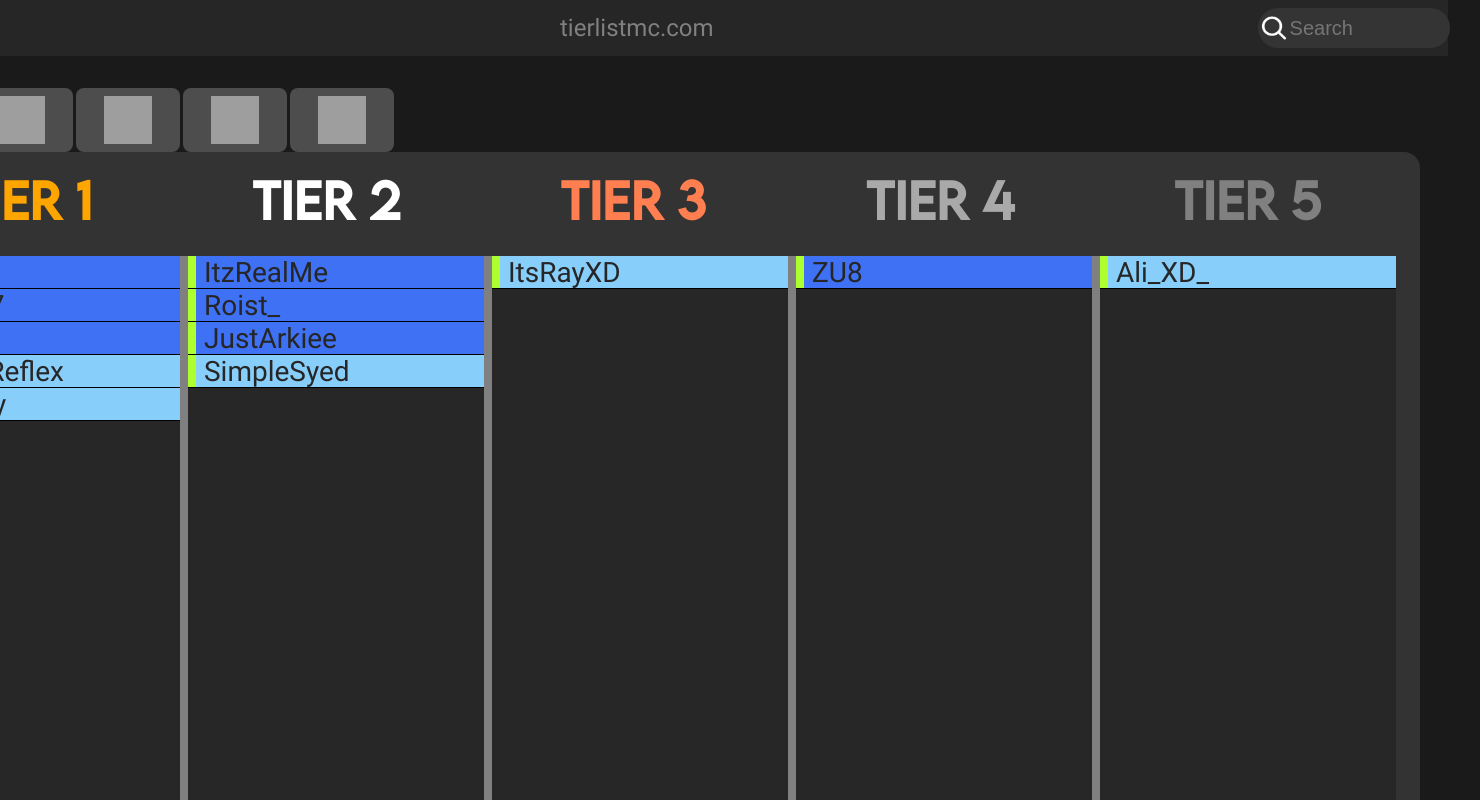
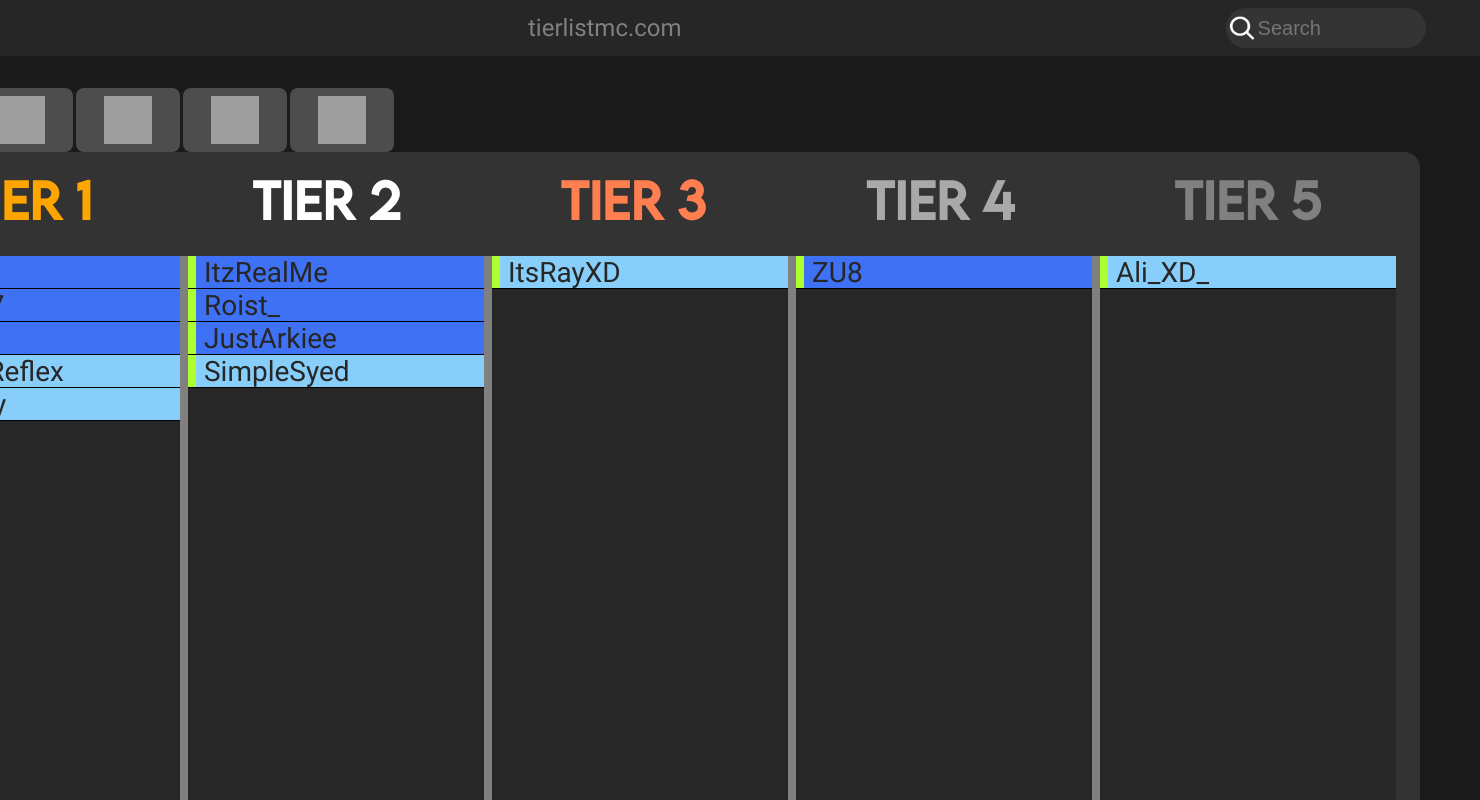
Before and after one commit to ham1dxd/tierlistmc.com, a plain HTML site: page index.html in a window 1280 px wide. Shown: the top 800 px of the page, 1480 px wide, since content can reach past the window. Drawn offline with Linux system fonts and the light colour scheme; grey boxes are pictures that could not be loaded.

Commit message:
Update style.css

```diff
--- a/style.css
+++ b/style.css
@@ -17,7 +17,7 @@ body {
 .top {
     display: flex;
     height: 7vmin;
-    width: 202vmin;
+    width: 210vmin;
     background-color: #262626;
 }
 
```
